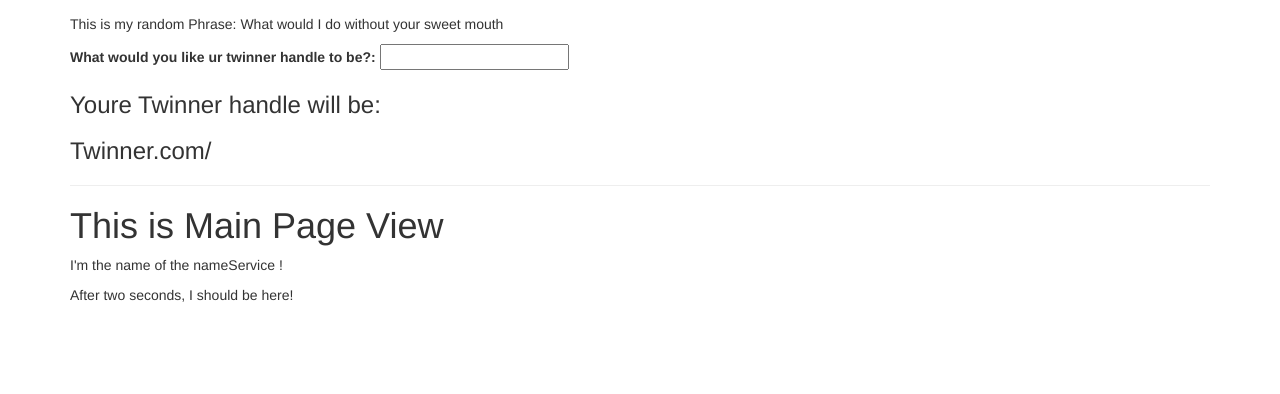
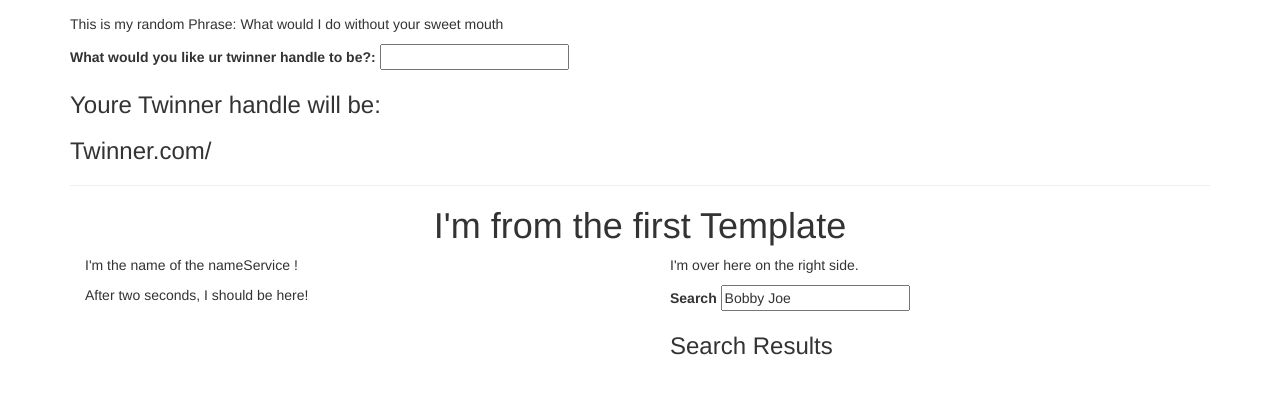
Before and after one commit to kennytrionfo/ng_practice_tony_course, a plain HTML site: page twinner.html in a window 1280 px wide. Shown: the part 78-472 px from the top of the page. Drawn offline with Linux system fonts and the light colour scheme; some packages are replaced by stand-ins of ours.

```diff
--- a/pages/main.html
+++ b/pages/main.html
@@ -1,6 +1,17 @@
-<h1>This is Main Page View</h1>
-<div ng-controller="handleController" >
-	<p> {{billybob}} </p>
-	<p>{{delayedPhrase}}	</p>
-
+<h1 style="text-align:center">I'm from the first Template</h1>
+<div class="container" >
+	<div class="row" >
+		<div class="col-md-6" >
+			<div ng-controller="handleController" >
+				<p> {{billybob}} </p>
+				<p>{{delayedPhrase}}	</p>
+			</div>
+		</div>
+		<div class="col-md-6" >
+			<p>I'm over here on the right side. </p>
+			<label>Search</label>
+			<input type="text" value="Bobby Joe" />
+			<h3>Search Results</h3>
+		</div>
+	</div>
 </div>
--- a/twinner.html
+++ b/twinner.html
@@ -37,12 +37,10 @@
 			<h3 >Twinner.com/{{handle}} </h3>
 		</div>
 		<hr>
-		<div ng-view >
-		</div>
+		<ng-view></ng-view>
 
 	</div>
 
 
-
 </body>
 </html>
```
Also changed, not shown: 1 other file.
